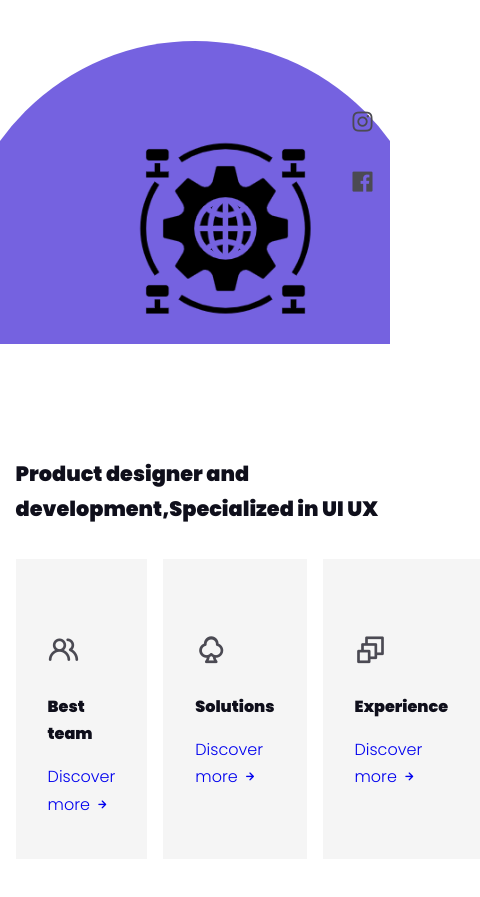
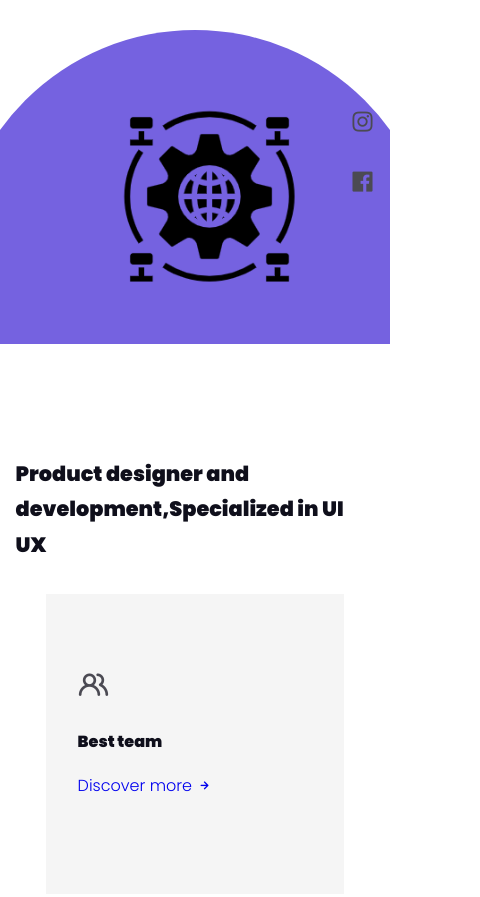
Before and after one commit to MihajloZivkovic1/CentralNord, a plain HTML site: page index.html in a window 390 px wide. Shown: the part 580-1477 px from the top of the page, 480 px wide, since content can reach past the window. Drawn offline with nearby package versions, Linux system fonts and the light colour scheme.

Commit message:
Add files via upload

```diff
--- a/style.css
+++ b/style.css
@@ -608,11 +608,15 @@ section#products{
     .header_image{
         position: relative;
         top: 2rem;
-        left: 7.5rem;
+        left: 6.5rem;
+        margin-bottom: 4rem;
 
 
     }
-
+    .header_right{
+        display: flex;
+        justify-content: space-between;
+    }
     .header_socials{
         position: absolute;
         z-index: 1;
@@ -624,8 +628,15 @@ section#products{
     /*services*/
      .services_card{
         grid-template-columns: 1fr;
+
+        margin: 15px;
+
+
     }
-
+    .services_cards{
+        display: block;
+        margin: 15px;
+    }
 
     /* .products-row{
         display: grid;
```
